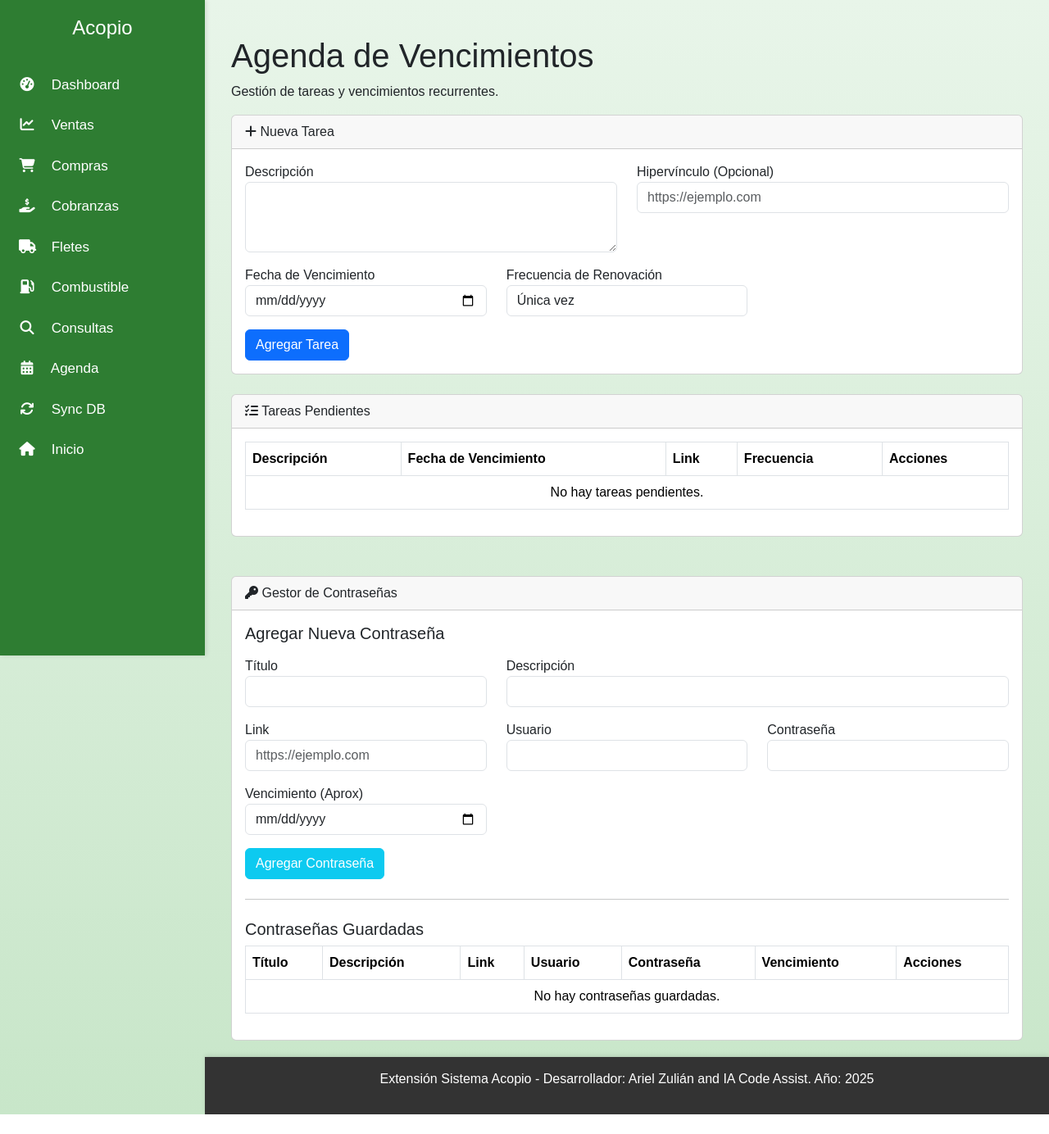
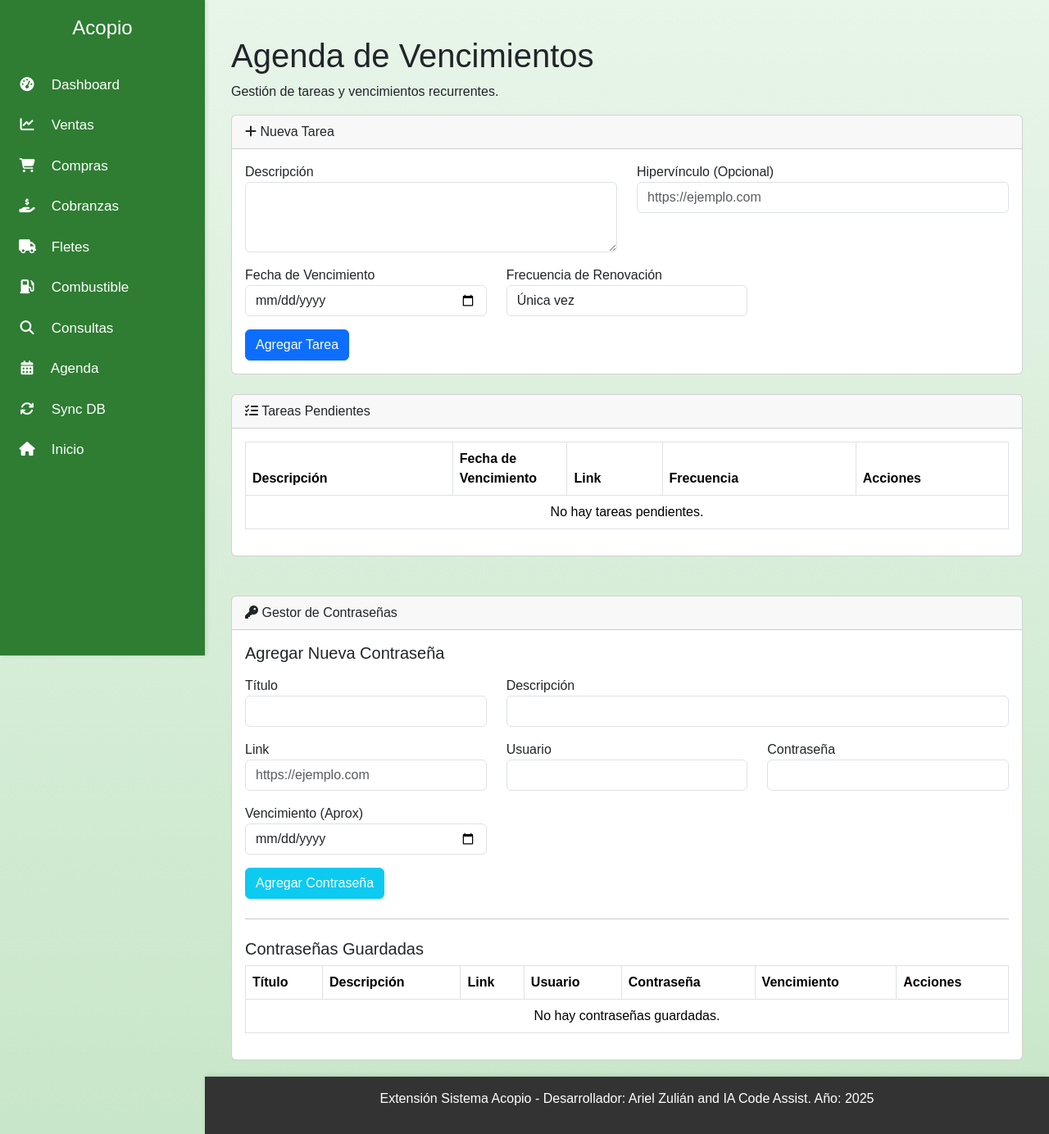
Before and after one commit to arizu14n/Datos-Acopio, a Flask app: page /agenda in a window 1280 px wide. Shown: the whole page at 82% size. Before the commit the page ends 1360 px from the top, so only its background shows below. Run offline with Flask 3, Linux system fonts and the light colour scheme; data that the repository does not hold is empty; some libraries are stand-ins or nearby versions.

Commit message:
cambio de ancho en columnas de agenda

```diff
--- a/templates/agenda.html
+++ b/templates/agenda.html
@@ -64,10 +64,10 @@
                     <thead>
                         <tr>
                             <th>Descripción</th>
-                            <th>Fecha de Vencimiento</th>
+                            <th style="width: 15%;">Fecha de Vencimiento</th>
                             <th>Link</th>
                             <th>Frecuencia</th>
-                            <th>Acciones</th>
+                            <th style="width: 20%;">Acciones</th>
                         </tr>
                     </thead>
                     <tbody>
```
